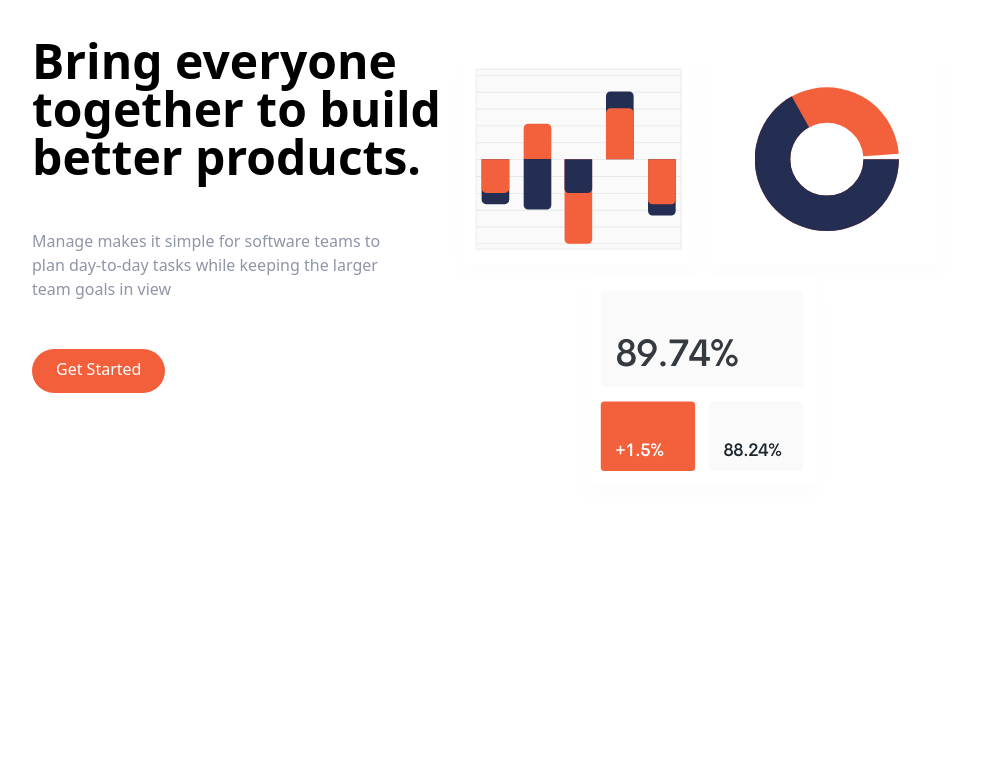
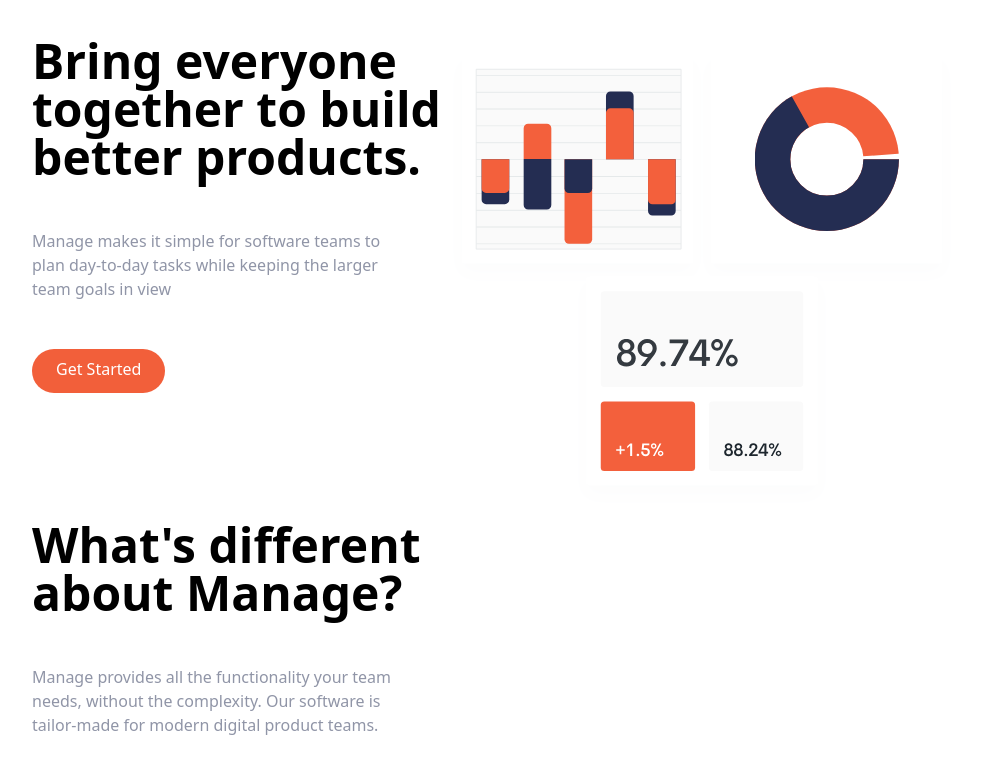
Before and after one commit to apicgg/tailwind-landing-page, a website built with Vite: page index.html in a window 1280 px wide. Shown: the part 95-868 px from the top of the page, without its empty margins (144-1135 px from the left). Before the commit the page ends 800 px from the top, so only its background shows below. Built offline with nearby package versions, Linux system fonts and the light colour scheme.

Commit message:
Add about section

```diff
--- a/index.html
+++ b/index.html
@@ -36,7 +36,7 @@
     <section id="hero">
       <!-- Flex container -->
       <div
-        class="container flex flex-col-reverse items-center px-6 mx-auto mt-10 space-y-0 md:flex-row md:space-y-0"
+        class="container flex flex-col items-center px-6 mx-auto mt-10 space-y-0 md:flex-row md:space-y-0"
       >
         <!-- Left item -->
         <div class="flex flex-col mb-32 space-y-12 md:w-1/2">
@@ -63,6 +63,28 @@
         </div>
       </div>
     </section>
+
+    <!-- About -->
+    <section id="about">
+      <!-- Flex container -->
+      <div
+        class="container flex flex-col items-center px-6 mx-auto space-y-0 md:flex-row md:space-y-0"
+      >
+        <!-- Left item -->
+        <div class="flex flex-col mb-32 space-y-12 md:w-1/2">
+          <h1
+            class="max-w-md text-4xl font-bold text-center md:text-left md:text-5xl"
+          >
+            What's different about Manage?
+          </h1>
+          <p class="max-w-sm text-center text-darkGrayishBlue md:text-left">
+            Manage provides all the functionality your team needs, without the
+            complexity. Our software is tailor-made for modern digital product
+            teams.
+          </p>
+        </div>
+      </div>
+    </section>
     <script type="module" src="/main.js"></script>
   </body>
 </html>
```
Also changed, not shown: css/main.css.
